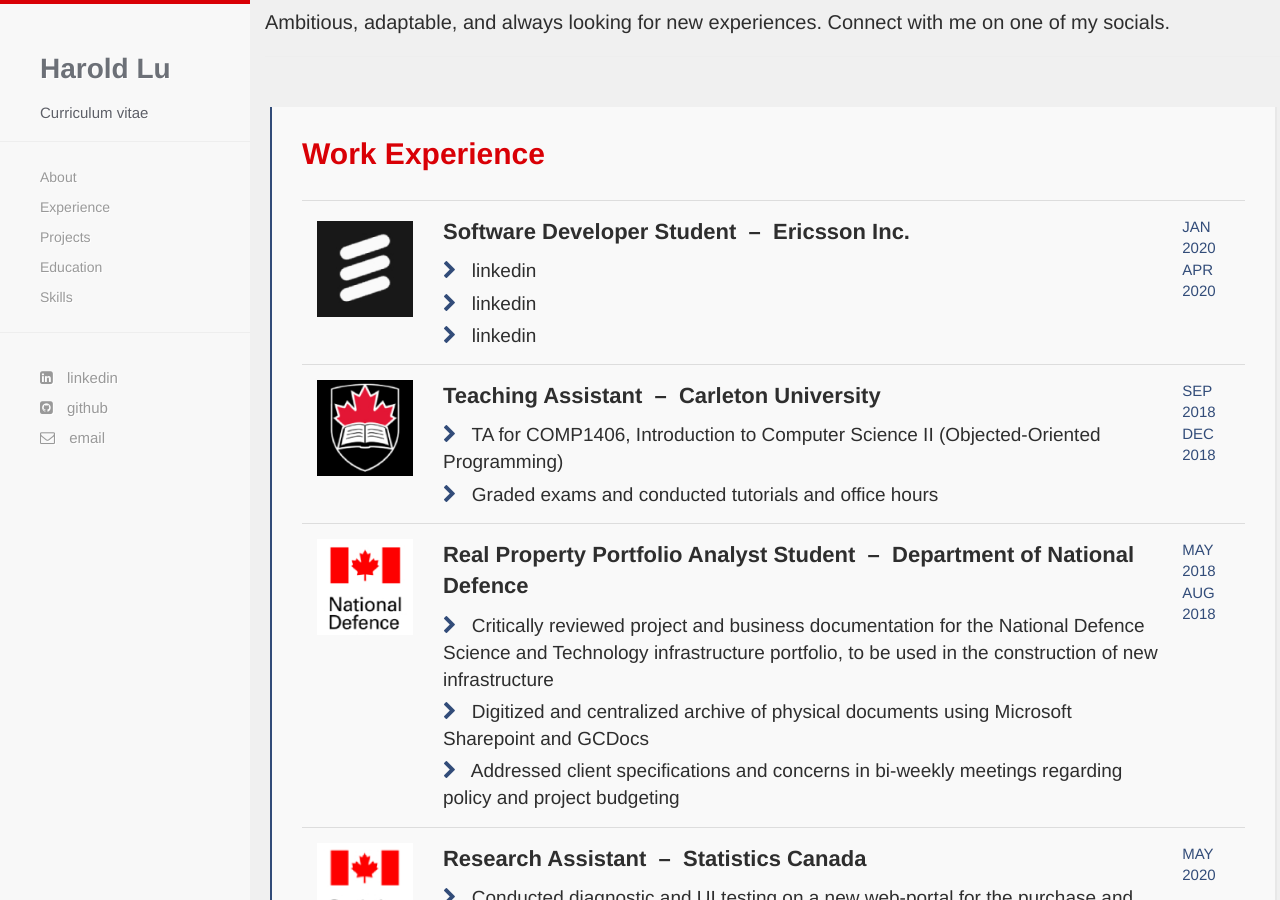
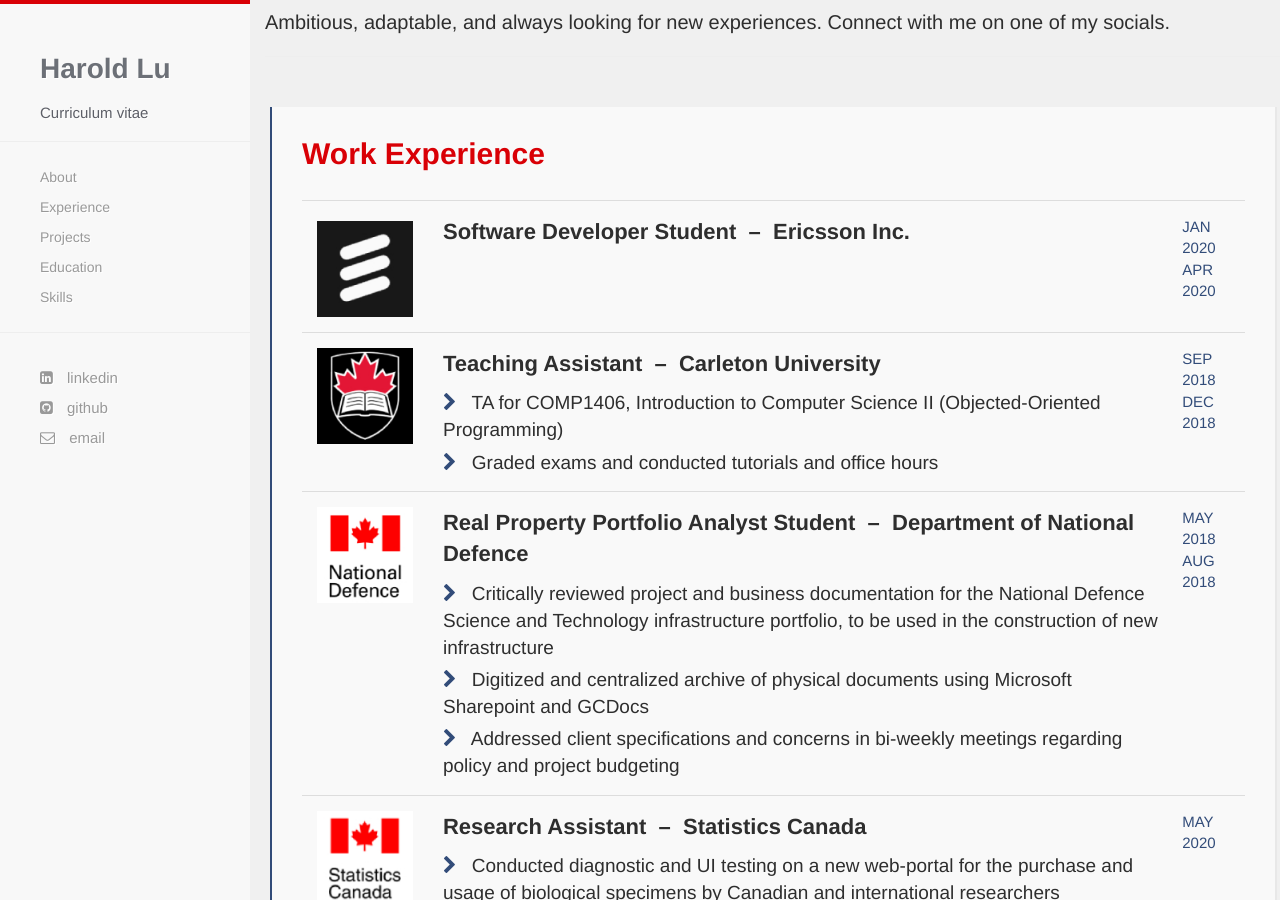
Before and after one commit to harold-lu/harold-lu.github.io, a Jekyll site: the page built from index.html, in a window 1280 px wide and 900 px high, scrolled down 894 px. Built offline with Jekyll 4.4.1, drawn with Linux system fonts in a browser that asks for light colours; nearby versions of some CDN libraries; some web fonts are replaced.

Commit message:
table update

```diff
--- a/index.html
+++ b/index.html
@@ -35,9 +35,9 @@
               <p style="color:#2e2e2e;font-size:22px;font-weight:600">Software Developer Student &nbsp;&ndash;&nbsp; Ericsson Inc.</p>
 			  <!-- <p style="color:#2e2e2e;font-size:18px;font-weight:400"> -->
 			  <ul  style="font-size:19px;font-weight:450;color:#2e2e2e;list-style-type: none;list-style-position:inside;margin:0;padding:0px 0px 0px 0px">
+				<!--<li style="padding-bottom:5px"><i class="fa fa-chevron-right" style="padding-right:10px;color:#324C79"></i> linkedin</li>
 				<li style="padding-bottom:5px"><i class="fa fa-chevron-right" style="padding-right:10px;color:#324C79"></i> linkedin</li>
-				<li style="padding-bottom:5px"><i class="fa fa-chevron-right" style="padding-right:10px;color:#324C79"></i> linkedin</li>
-				<li><i class="fa fa-chevron-right" style="padding-right:10px;color:#324C79"></i> linkedin</li>
+				<li><i class="fa fa-chevron-right" style="padding-right:10px;color:#324C79"></i> linkedin</li> -->
 			  </ul>
             </td>
             <td style="padding:15px 0px">
```
